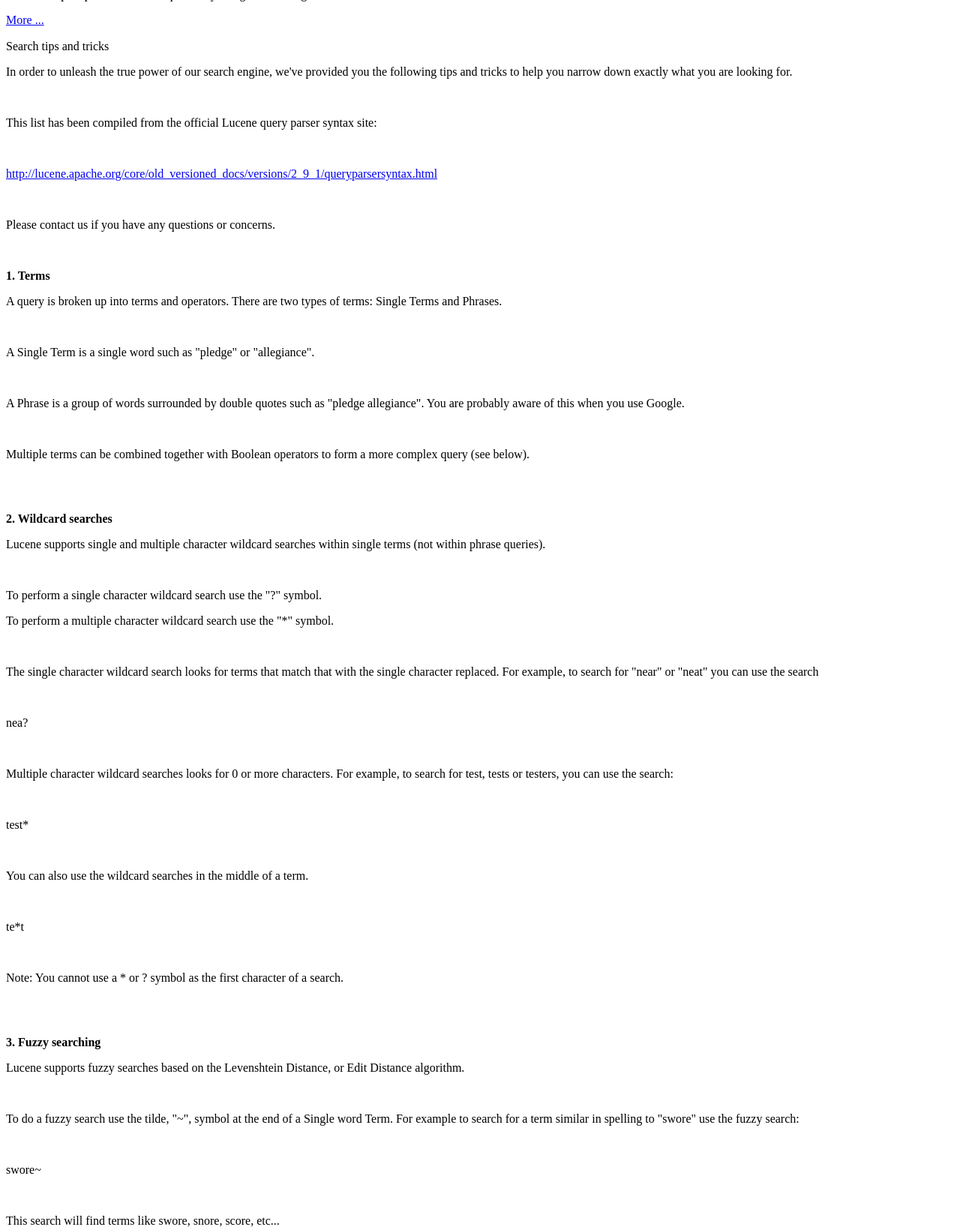
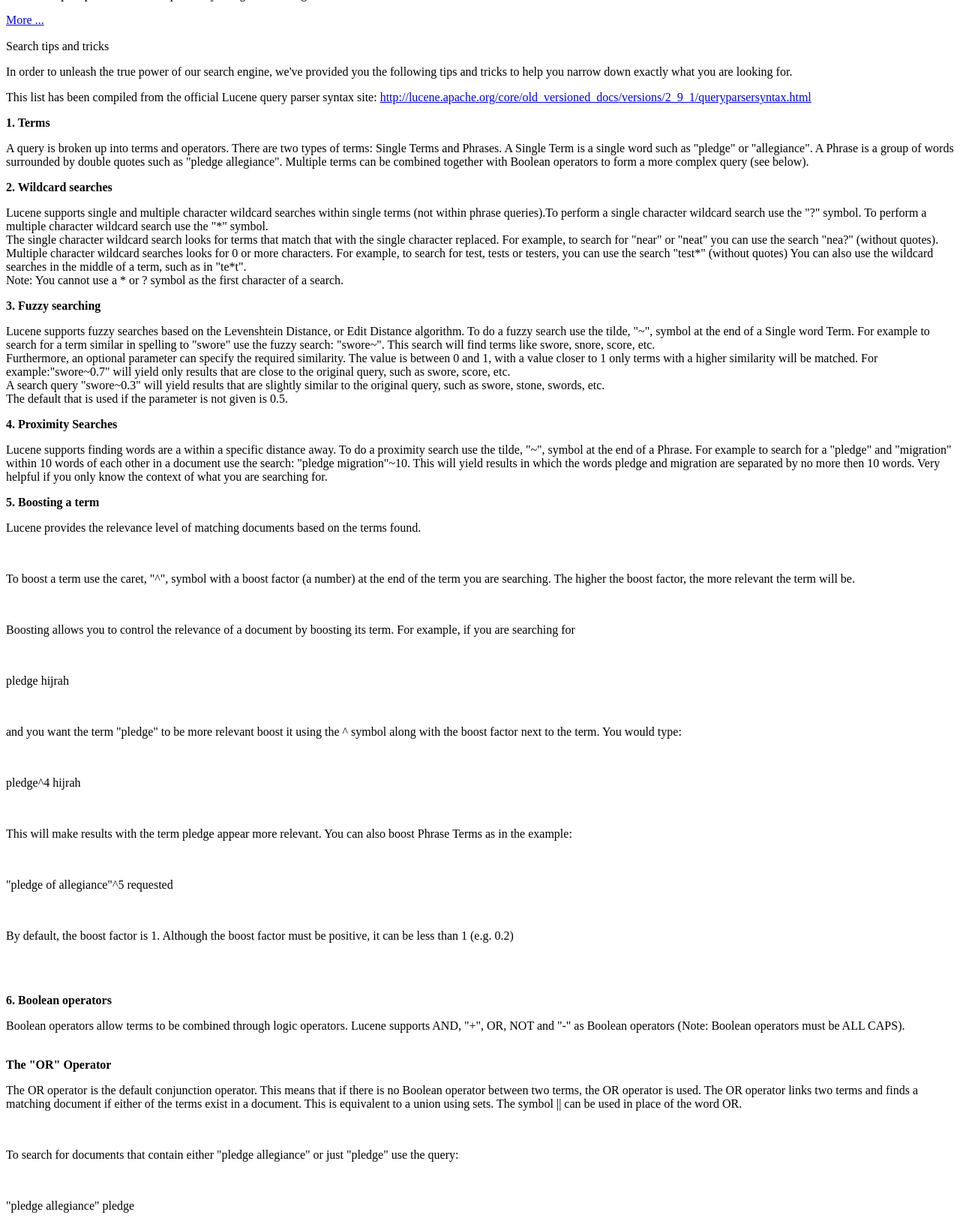
Before and after one commit to ahadith/sunnah-website-private, a PHP site: the page made by application/modules/default/views/index/searchtips.php in a window 1280 px wide. Shown: the part 307-1947 px from the top of the page at 75% size. Run offline with PHP 8.4, Linux system fonts and the light colour scheme; the template is opened without the code that fills it, so the values that code supplies are empty; some libraries are stand-ins or nearby versions.

Commit message:
minor changes

```diff
--- a/application/modules/default/views/collection/index.php
+++ b/application/modules/default/views/collection/index.php
@@ -30,7 +30,7 @@ else {
 				<div class=colindextitle style="padding-right: 20px;">
 				<?php
 				echo $this->_collection->shortintro;
-				echo "<br><a href=\"/$collectionName/about\">More information</a>\n\n"; ?>
+				echo "<br><div align=right><a href=\"/$collectionName/about\">More information</a></div>\n\n"; ?>
 				</div>
 				<?php
 			}
--- a/application/modules/default/views/index/searchtips.php
+++ b/application/modules/default/views/index/searchtips.php
@@ -8,135 +8,65 @@
 <p>In order to unleash the true power of our search engine, we&#39;ve provided you
 the following tips and tricks to help you narrow down exactly what you are
 looking for.</p>
-<br>
 
 <p>This list has been compiled from the official Lucene query parser syntax
-site:</p>
-
-<br>
-
-<p><a href="http://lucene.apache.org/core/old_versioned_docs/versions/2_9_1/queryparsersyntax.html" target="_blank">http://lucene.apache.org/core/<WBR>old_versioned_docs/versions/2_<WBR>9_1/queryparsersyntax.html</a></p>
-<br>
-
-<p>Please contact us if you have any questions or concerns.</p>
-
-<br>
+site: <a href="http://lucene.apache.org/core/old_versioned_docs/versions/2_9_1/queryparsersyntax.html" target="_blank">http://lucene.apache.org/core/old_versioned_docs/versions/2_9_1/queryparsersyntax.html</a></p>
 
 <p><strong>1. Terms</strong></p>
 
 <p>A query is broken up into terms and operators. There are two types of terms:
-Single Terms and Phrases.</p>
+Single Terms and Phrases. A Single Term is a single word such as &quot;pledge&quot;
+or &quot;allegiance&quot;. A Phrase is a group of words surrounded by double quotes such as &quot;pledge
+allegiance&quot;. Multiple terms can be combined together with Boolean operators to form a
+more complex query (see below).
+
+<p><strong>2. Wildcard searches</strong></p>
+
+Lucene supports single and multiple character wildcard searches within
+single terms (not within phrase queries).To perform a single character wildcard search use the &quot;?&quot;
+symbol. To perform a multiple character wildcard search use the &quot;*&quot; symbol.
+<br>
+The single character wildcard search looks for terms that match that with
+the single character replaced. For example, to search for &quot;near&quot; or &quot;neat&quot; you
+can use the search "nea?" (without quotes).
+<br>
+Multiple character wildcard searches looks for 0 or more characters. For
+example, to search for test, tests or testers, you can use the search "test*" (without quotes)
+
+You can also use the wildcard searches in the middle of a term, such as in "te*t".
+<br>
+Note: You cannot use a * or ? symbol as the first character of a search.
+
+
+<p><strong>3. Fuzzy searching</strong></p>
+Lucene supports fuzzy searches based on the Levenshtein Distance, or Edit
+Distance algorithm. To do a fuzzy search use the tilde, &quot;~&quot;, symbol at the end of a Single word
+Term. For example to search for a term similar in spelling to &quot;swore&quot; use the
+fuzzy search: "swore~". This search will find terms like swore, snore, score, etc.
+<br>
+Furthermore, an optional parameter can specify the required similarity. The
+value is between 0 and 1, with a value closer to 1 only terms with a higher
+similarity will be matched. For example:"swore~0.7" will
+yield only results that are close to the original query, such as swore, score, etc.
+
+<br>
+A search query "swore~0.3" will yield results that are slightly similar to the original query, such as
+swore, stone, swords, etc.
+<br>
+The default that is used if the parameter is not given is 0.5.
 
 <br>
 
-<p>A Single Term is a single word such as &quot;pledge&quot; or &quot;allegiance&quot;.</p>
-
-<br>
-
-<p>A Phrase is a group of words surrounded by double quotes such as &quot;pledge
-allegiance&quot;. You are probably aware of this when you use Google.</p>
-
-<br>
-
-<p>Multiple terms can be combined together with Boolean operators to form a
-more complex query (see below).</p>
-
-<br>
-<br>
-
-<p><strong>2. Wildcard searches</strong></p>
-
-<p>Lucene supports single and multiple character wildcard searches within
-single terms (not within phrase queries).</p>
-
-<br>
-
-<p>To perform a single character wildcard search use the &quot;?&quot;
-symbol.<strong></strong></p>
-
-<p>To perform a multiple character wildcard search use the &quot;*&quot; symbol.</p>
-
-<br>
-
-<p>The single character wildcard search looks for terms that match that with
-the single character replaced. For example, to search for &quot;near&quot; or &quot;neat&quot; you
-can use the search</p>
-
-<br>
-
-<p>nea?</p>
-
-<br>
-
-<p>Multiple character wildcard searches looks for 0 or more characters. For
-example, to search for test, tests or testers, you can use the search:</p>
-<br>
-<p>test*</p>
-<br>
-
-<p>You can also use the wildcard searches in the middle of a term.</p>
-
-<br>
-
-<p>te*t</p>
-
-<br>
-
-<p>Note: You cannot use a * or ? symbol as the first character of a search.</p>
-
-<br><br>
-<p><strong>3. Fuzzy searching</strong></p>
-
-<p>Lucene supports fuzzy searches based on the Levenshtein Distance, or Edit
-Distance algorithm.</p>
-<br>
-<p>To do a fuzzy search use the tilde, &quot;~&quot;, symbol at the end of a Single word
-Term. For example to search for a term similar in spelling to &quot;swore&quot; use the
-fuzzy search:</p>
-<br>
-<p>swore~</p>
-<br>
-<p>This search will find terms like swore, snore, score, etc...</p>
-
-<br>
-
-<p>Furthermore, an optional parameter can specify the required similarity. The
-value is between 0 and 1, with a value closer to 1 only terms with a higher
-similarity will be matched. For example:</p>
-<br>
-<p>swore~0.7</p>
-<br>
-<p>Will yield only results that are close to the original query, such as swore,
-score, etc…</p>
-
-<br>
-
-<p>swore~0.3</p>
-<br>
-<p>Will yield results that are slightly similar to the original query, such as
-swore, stone, swords, etc...</p>
-
-<br>
-
-<p>The default that is used if the parameter is not given is 0.5.</p>
-
-<br>
-<br>
 <p><strong>4. Proximity Searches</strong></p>
 
-<p>Lucene supports finding words are a within a specific distance away.</p>
-<br>
-<p> To do a proximity search use the tilde, &quot;~&quot;, symbol at the end of a Phrase.
+Lucene supports finding words are a within a specific distance away.
+To do a proximity search use the tilde, &quot;~&quot;, symbol at the end of a Phrase.
 For example to search for a &quot;pledge&quot; and &quot;migration&quot; within 10 words of each
-other in a document use the search:</p>
-<br>
-<p>&quot;pledge migration&quot;~10</p>
-<br>
-<p>This will yield results in which the words pledge and migration are
+other in a document use the search: &quot;pledge migration&quot;~10.
+This will yield results in which the words pledge and migration are
 separated by no more then 10 words. Very helpful if you only know the context
-of what you are searching for.</p>
+of what you are searching for.
 
-<br>
 <br>
 
 <p><strong>5. Boosting a term</strong></p>
--- a/application/modules/default/views/layouts/main.php
+++ b/application/modules/default/views/layouts/main.php
@@ -5,7 +5,7 @@
   <meta http-equiv="Content-Type" content="text/html; charset=utf-8" />
   <meta http-equiv="Content-Language" content="EN"/>
   <meta name="description" content="Hadith of the Prophet Muhammad (saws) in English and Arabic"/>
-  <meta name="keywords" content="hadith, sunnah, bukhari, muslim, sahih, sunan, tirmidhi, nawawi, holy, arabic, iman, islam, Allah, book, english"/>
+  <meta name="keywords" content="hadith, hadeeth, sunnah, bukhari, muslim, sahih, sunan, tirmidhi, nawawi, holy, arabic, iman, islam, Allah, book, english"/>
   <meta name="Charset" content="UTF-8"/>
   <meta name="Distribution" content="Global"/>
   <meta name="Rating" content="General"/>
```
Also changed, not shown: application/modules/default/views/index/about.php (+23 -14 lines).
